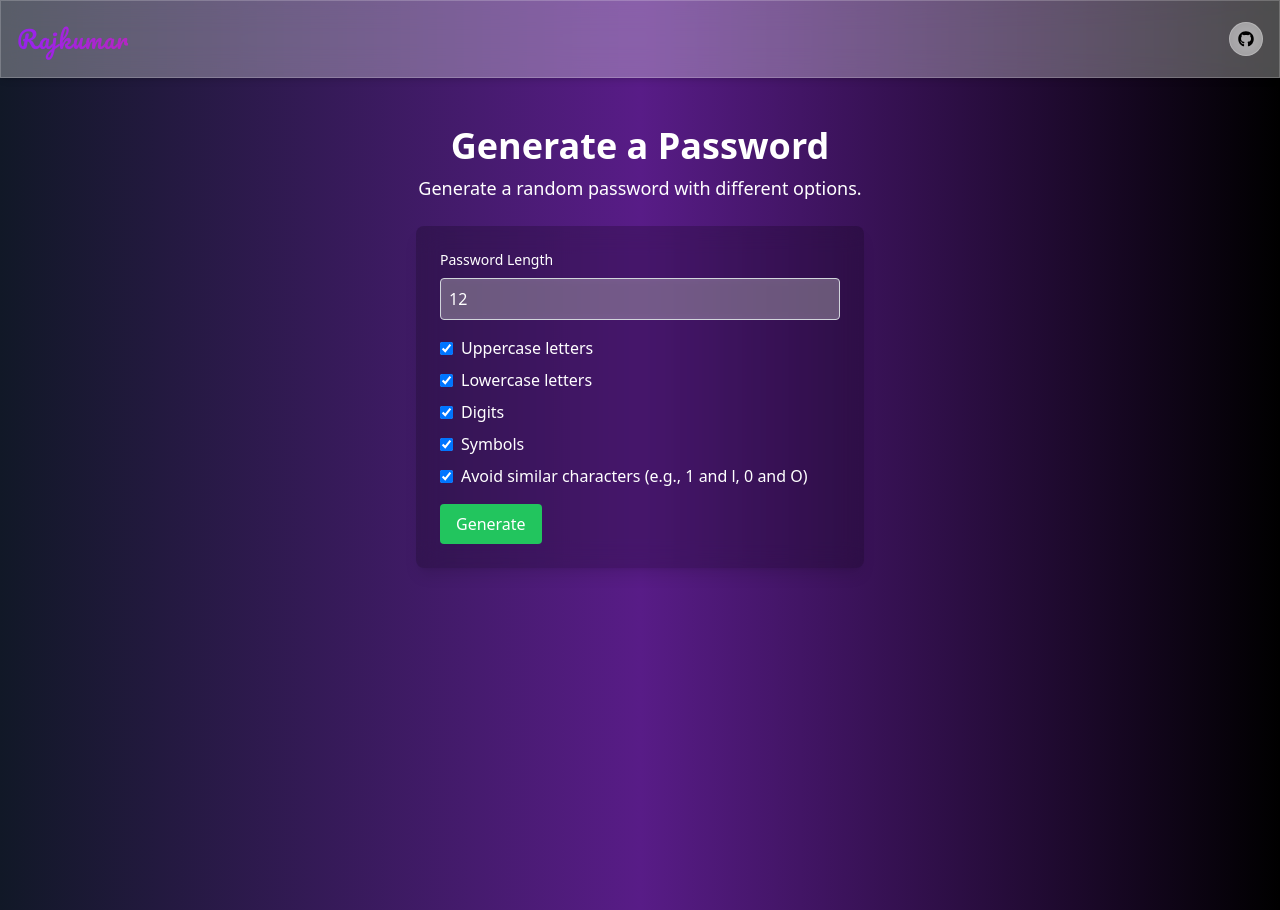
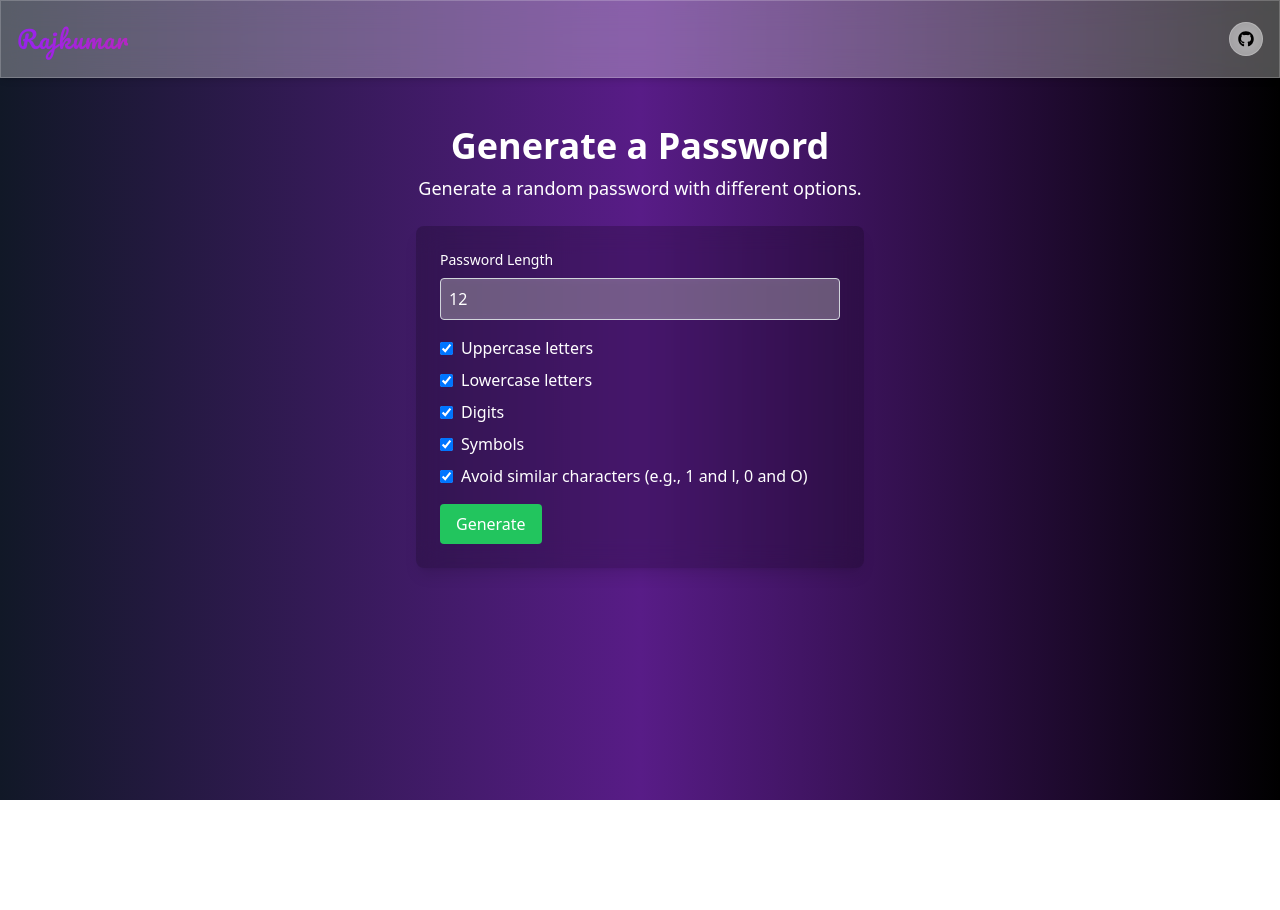
Before and after one commit to rajkumarojhaa/ToolsHub, a React (Create React App) app: page /password-generator in a window 1280 px wide. After the commit the page ends 800 px from the top, so only its background shows below. Built offline with nearby package versions, Linux system fonts and the light colour scheme.

Commit message:
Update PasswordGenerator.js

```diff
--- a/src/components/PasswordGenerator.js
+++ b/src/components/PasswordGenerator.js
@@ -44,7 +44,7 @@ const PasswordGenerator = () => {
   };
 
   return (
-    <div className="p-8 flex flex-col items-center min-h-screen bg-transparent">
+    <div className="p-8 flex flex-col items-center  bg-transparent">
       <h1 className="text-4xl font-bold mb-2">Generate a Password</h1>
       <p className="text-lg mb-6">Generate a random password with different options.</p>
 
```
